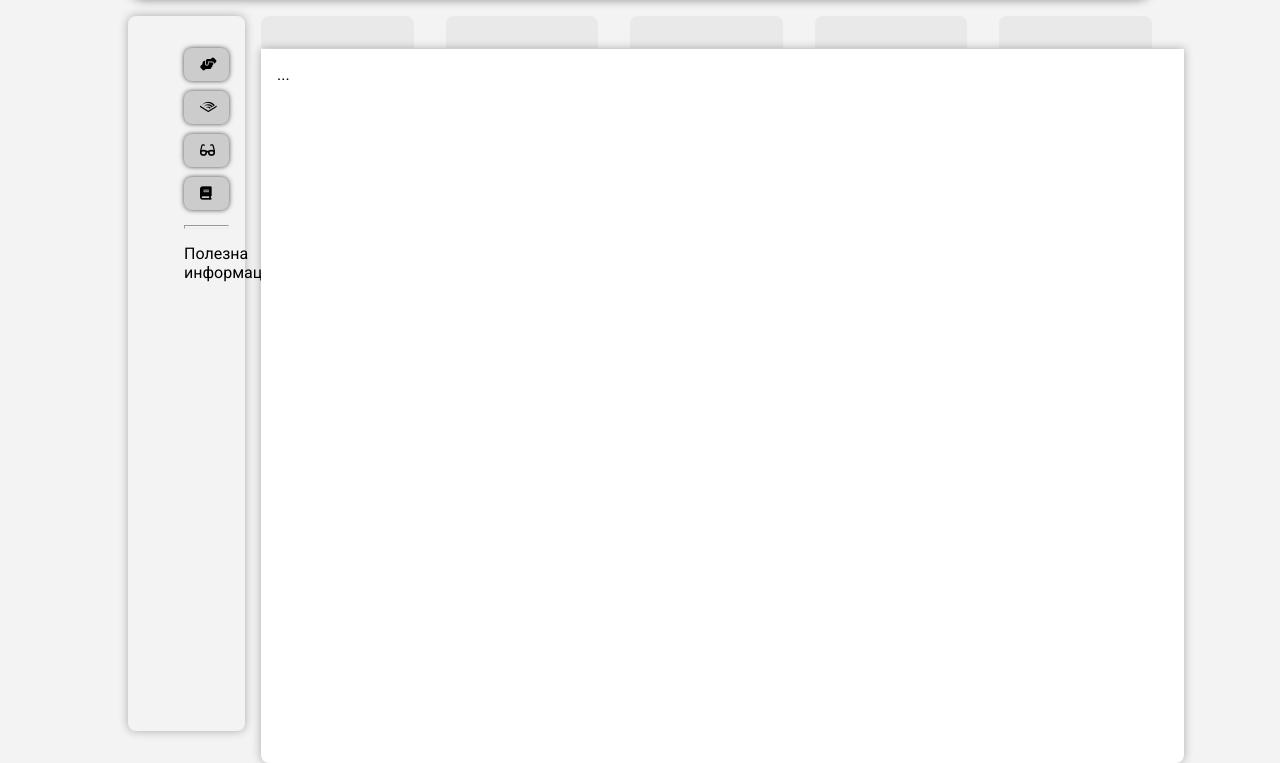
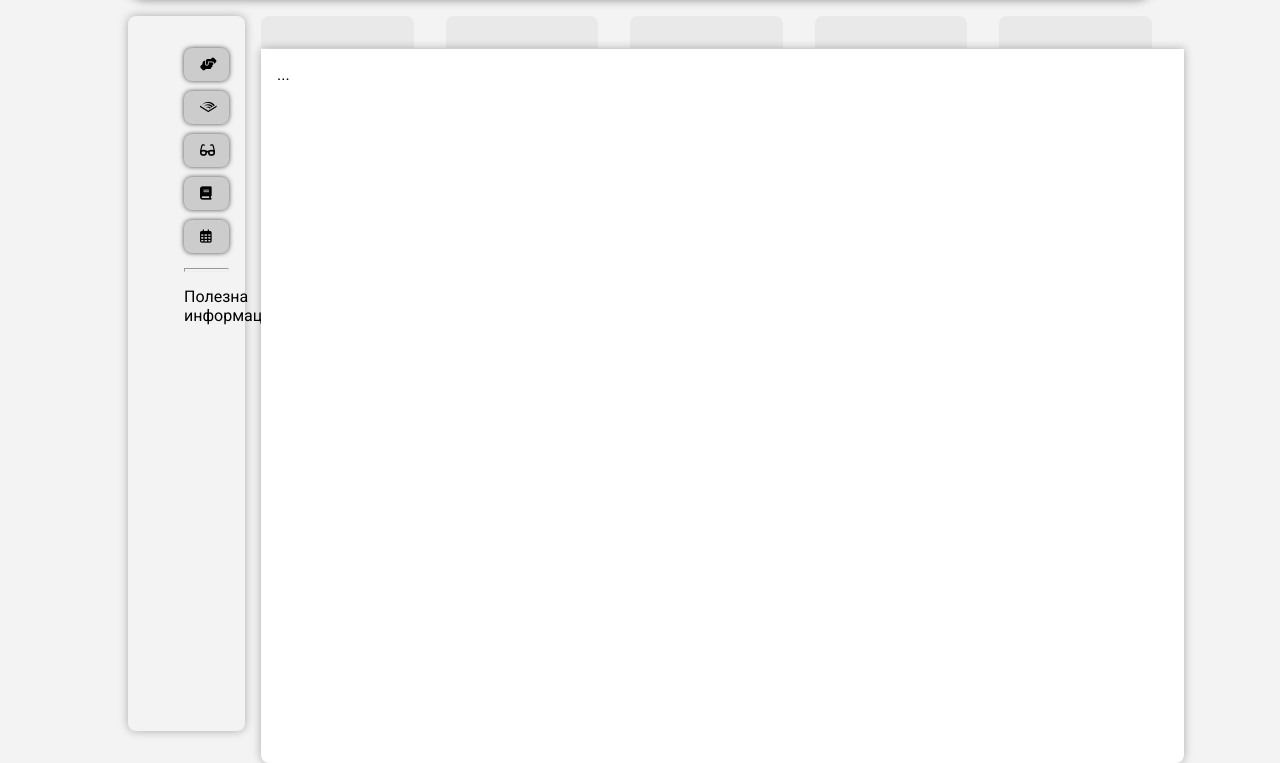
Before and after one commit to Sunzheini/ohmi_audit, a Django app: page / in a window 1280 px wide. Shown: the part 40-803 px from the top of the page. Run offline with Django 5.2, Linux system fonts and the light colour scheme; some libraries are stand-ins or nearby versions.

Commit message:
Update base.html

```diff
--- a/templates/base.html
+++ b/templates/base.html
@@ -93,6 +93,13 @@
                 Документи
             </span>
         </button>
+
+        <button class="menu-item" onclick="location.href='{% url 'index' %}';">
+            <i class="fa-regular fa-calendar-days"></i>
+            <span class="menu-item-title">
+                График
+            </span>
+        </button>
         <hr class="horizontal">
 
         Полезна информация
```
